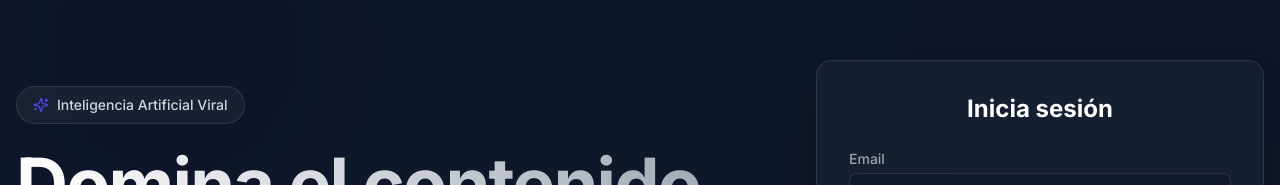
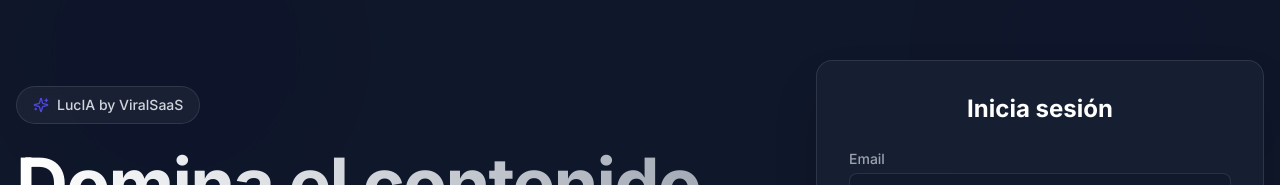
Before and after one commit to beag77707-ship-it/lucia-viral-saas, a Next.js app: page / in a window 1280 px wide. Shown: the part 141-326 px from the top of the page. Built offline with nearby package versions, Linux system fonts and the light colour scheme.

Commit message:
Rename branding to LucIA

```diff
--- a/app/dashboard/layout.tsx
+++ b/app/dashboard/layout.tsx
@@ -22,7 +22,7 @@ export default async function DashboardLayout({
       <aside className="w-64 bg-dark-800 border-r border-white/5 flex flex-col">
         <div className="p-6">
           <Link href="/dashboard" className="text-xl font-bold text-transparent bg-clip-text bg-gradient-to-r from-primary to-purple-400">
-            ViralSaaS
+            LucIA
           </Link>
           <div className="mt-2 text-xs font-medium px-2 py-1 bg-white/5 rounded text-gray-400 max-w-fit">
             Plan: {(session.user as any).plan}
--- a/app/layout.tsx
+++ b/app/layout.tsx
@@ -6,7 +6,7 @@ import AuthProvider from "@/components/AuthProvider";
 const inter = Inter({ subsets: ["latin"] });
 
 export const metadata: Metadata = {
-  title: "AI Viral Content Platform",
+  title: "LucIA - Viral Content Platform",
   description: "End-to-end SAAS for viral content generation via n8n and Apify",
 };
 
--- a/app/page.tsx
+++ b/app/page.tsx
@@ -63,7 +63,7 @@ export default function Home() {
         >
           <div className="inline-flex items-center gap-2 px-4 py-2 rounded-full bg-white/5 border border-white/10 backdrop-blur-sm mb-6">
             <Sparkles className="w-4 h-4 text-primary" />
-            <span className="text-sm font-medium text-gray-300">Inteligencia Artificial Viral</span>
+            <span className="text-sm font-medium text-gray-300">LucIA by ViralSaaS</span>
           </div>
           <h1 className="text-5xl lg:text-7xl font-bold tracking-tight mb-6 text-transparent bg-clip-text bg-gradient-to-r from-white to-gray-400">
             Domina el contenido viral.
```
